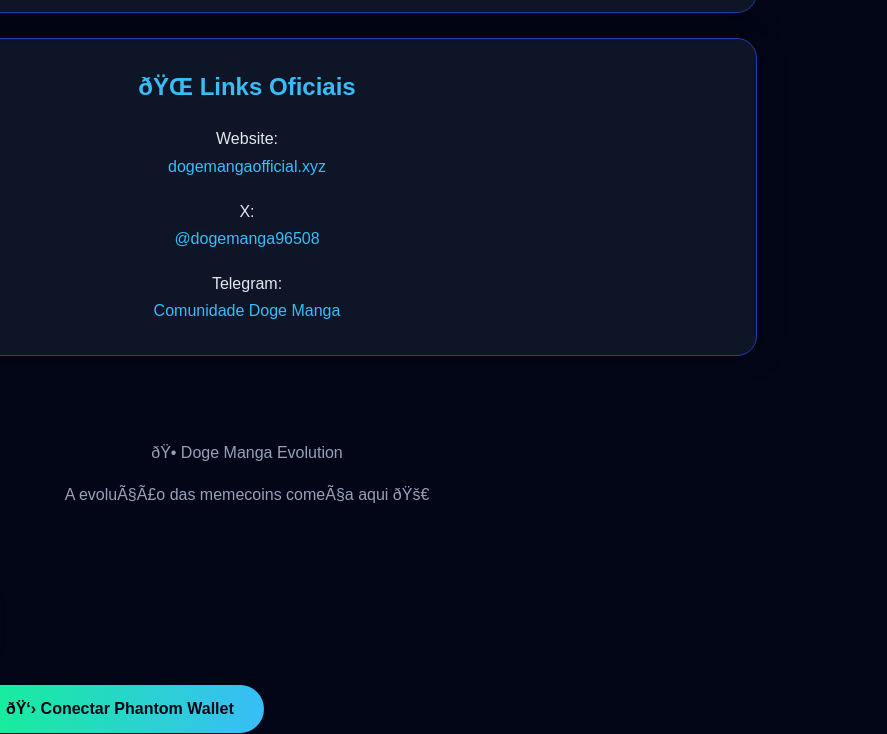
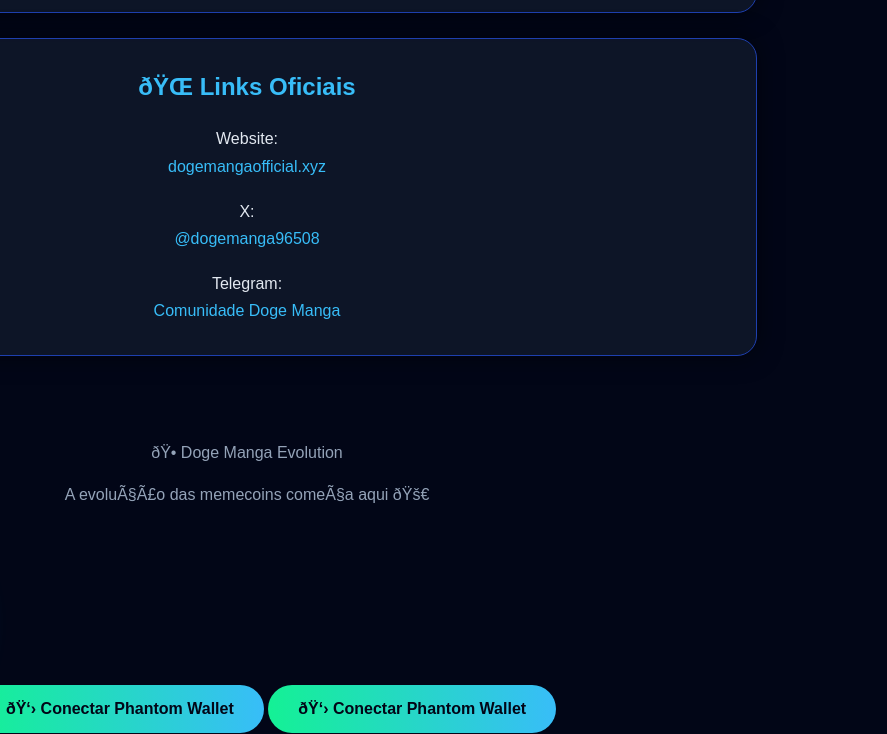
Before and after one commit to dogemanga/Portal-Doge-Manga-Evolution, a plain HTML site: page index.html in a window 1280 px wide. Shown: the part 2566-3300 px from the top of the page, 393-1280 px from the left. Drawn offline with Linux system fonts and the light colour scheme.

Commit message:
Fix button markup for Phantom Wallet connection

```diff
--- a/index.html
+++ b/index.html
@@ -432,3 +432,6 @@
 <button>
 👛 Conectar Phantom Wallet
 </button>
+<button id="connectWallet">
+👛 Conectar Phantom Wallet
+</button>
```
